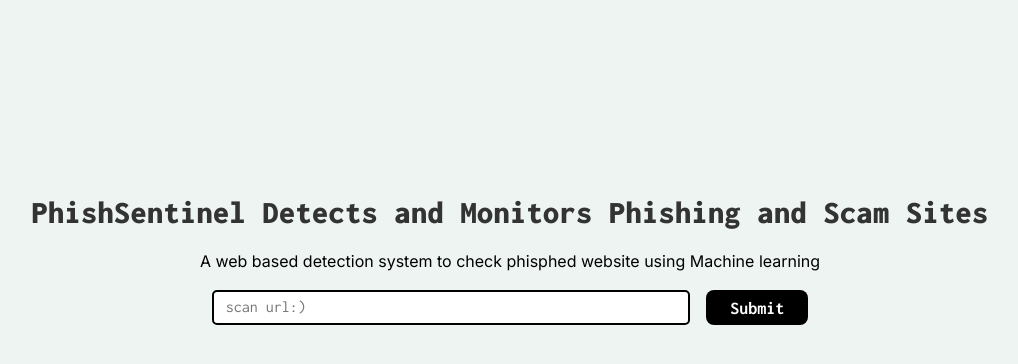
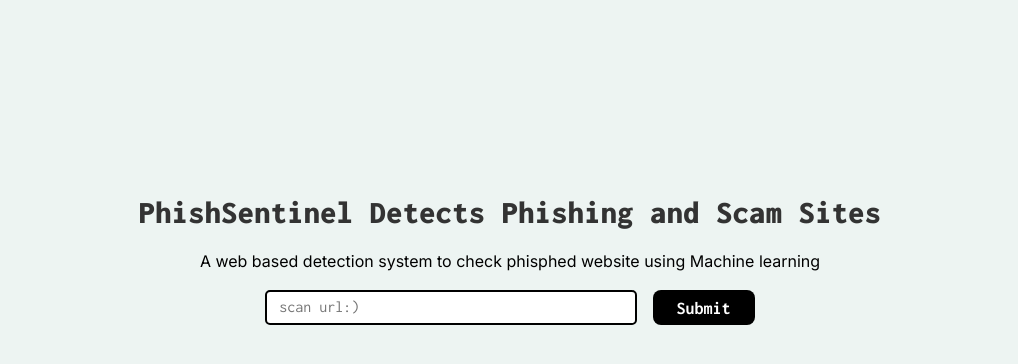
Before and after one commit to aaronteamAAR/phish-detector, a Flask app: page / in a window 1280 px wide. Shown: the part 150-514 px from the top of the page, without its empty margins (130-1148 px from the left). Run offline with Flask 3, Linux system fonts and the light colour scheme.

Commit message:
removed txt

```diff
--- a/templates/index.html
+++ b/templates/index.html
@@ -13,7 +13,7 @@
   <body>
     <div class="main">
 <div class="header-txt">
-    <h1>PhishSentinel Detects and Monitors Phishing and Scam Sites</h1>
+    <h1>PhishSentinel Detects Phishing and Scam Sites</h1>
     <span>A web based detection system to check phisphed website using
         Machine learning</span>
 </div>
```
